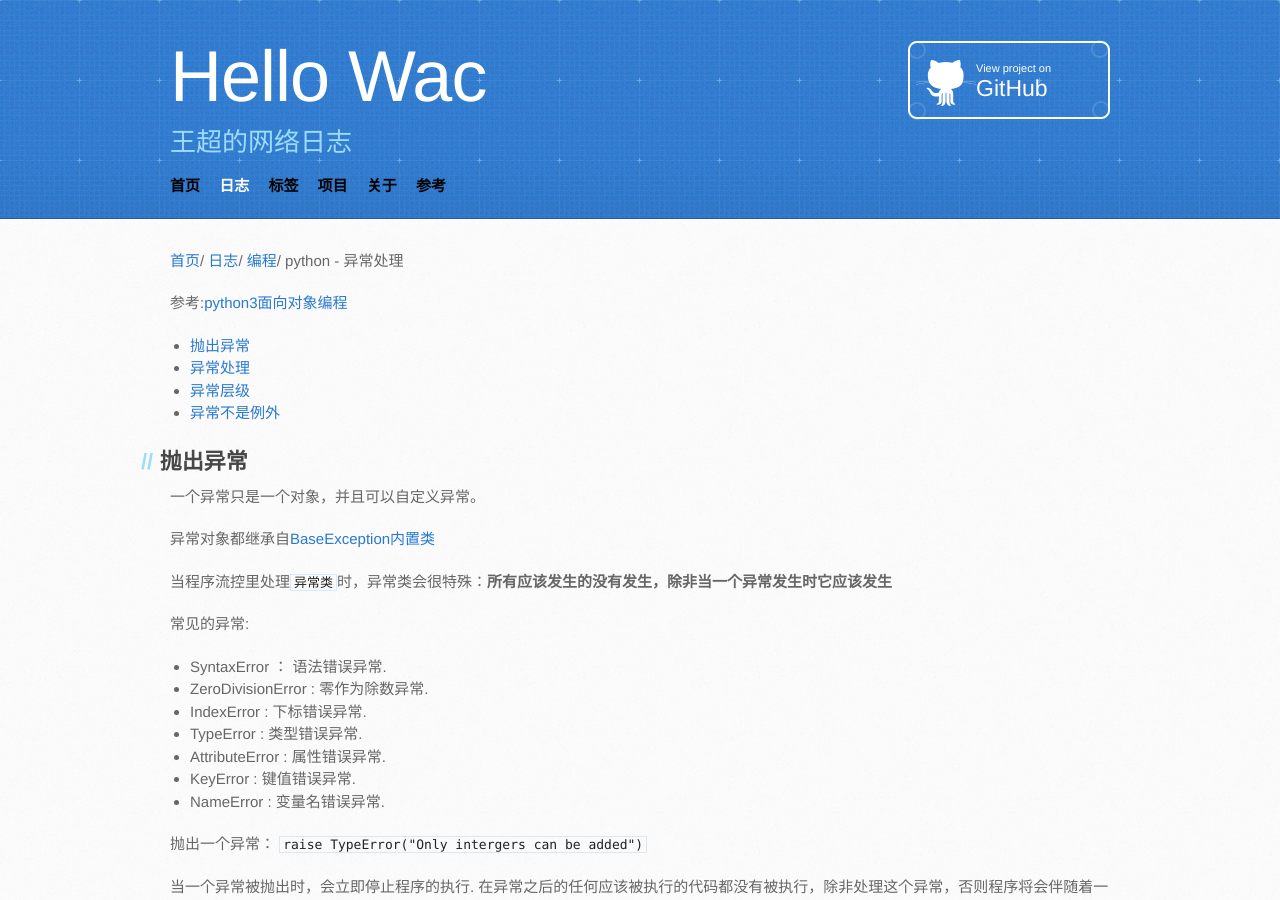
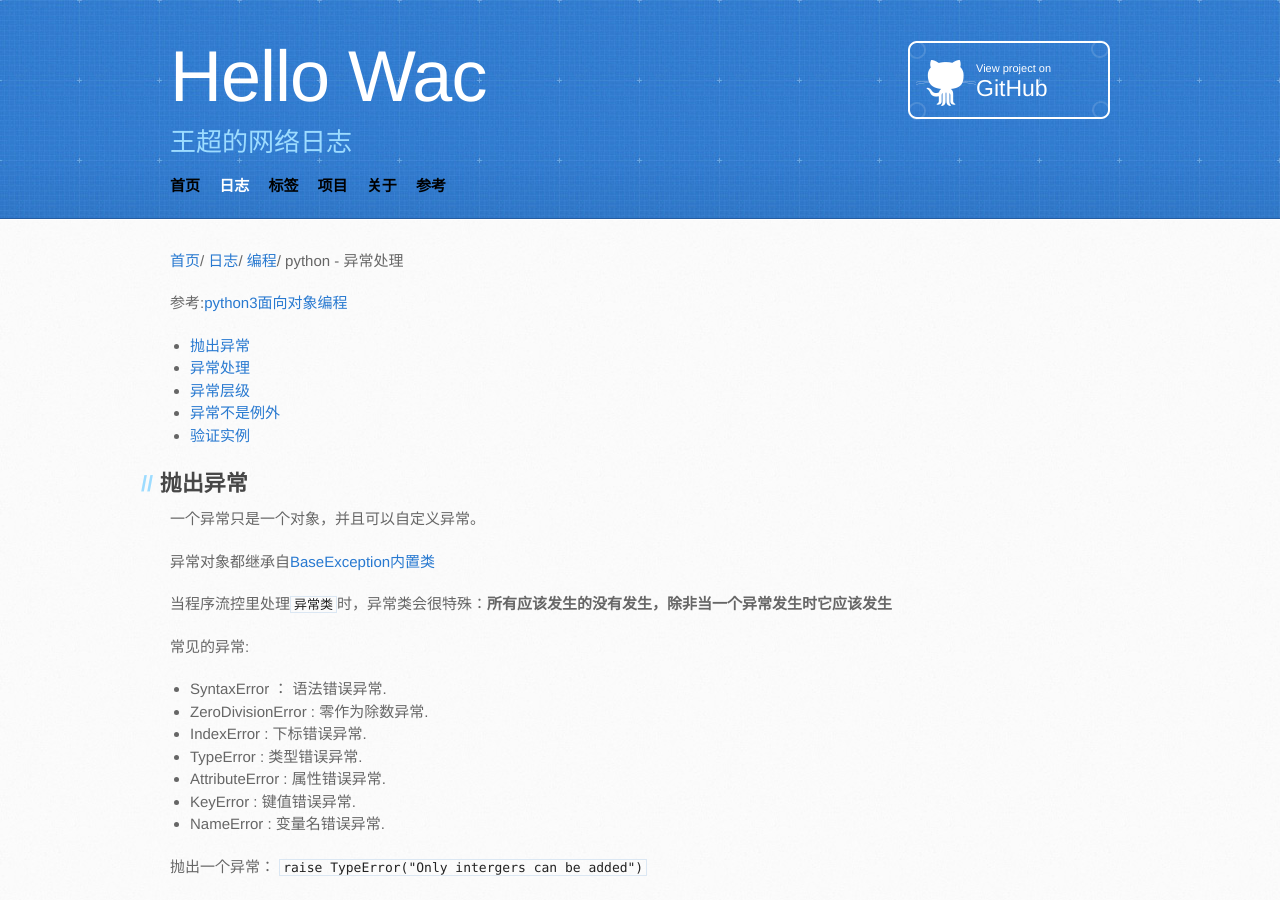
Before and after one commit to hellowac/hellowac.github.io.old, a Jekyll site: the page built from _posts/programing/2017-03-19-python09.md, in a window 1280 px wide and 900 px high. Built offline with Jekyll 4.4.1, drawn with Linux system fonts in a browser that asks for light colours; some web fonts are replaced.

Commit message:
完善python异常处理笔记

```diff
--- a/_posts/programing/2017-03-19-python09.md
+++ b/_posts/programing/2017-03-19-python09.md
@@ -24,6 +24,7 @@
 - [异常处理](#异常处理)
 - [异常层级](#异常层级)
 - [异常不是例外](#异常不是例外)
+- [验证实例](#验证实例)
 
 <span id="抛出异常"></span>
 
@@ -192,6 +193,8 @@
 
 使用异常做程序流控可以用于一些方便的程序设计。 异常并不是一个我们需要尽量避免的坏事。 有一个异常发生并不是说，“你应该阻止这种情况的发生”。
 相反，它只不过是 两部分可能直接相互调用的代码之间 交互信息 的有力方式.
+
+<span id="验证实例"></span>
 
 **案例学习**
 
```
